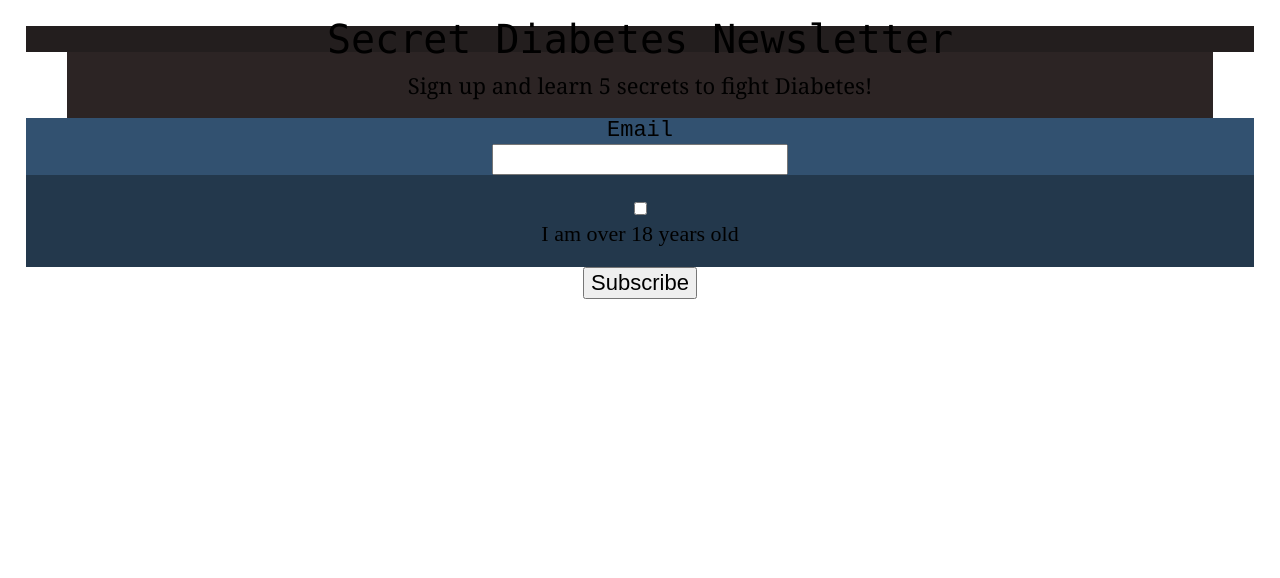
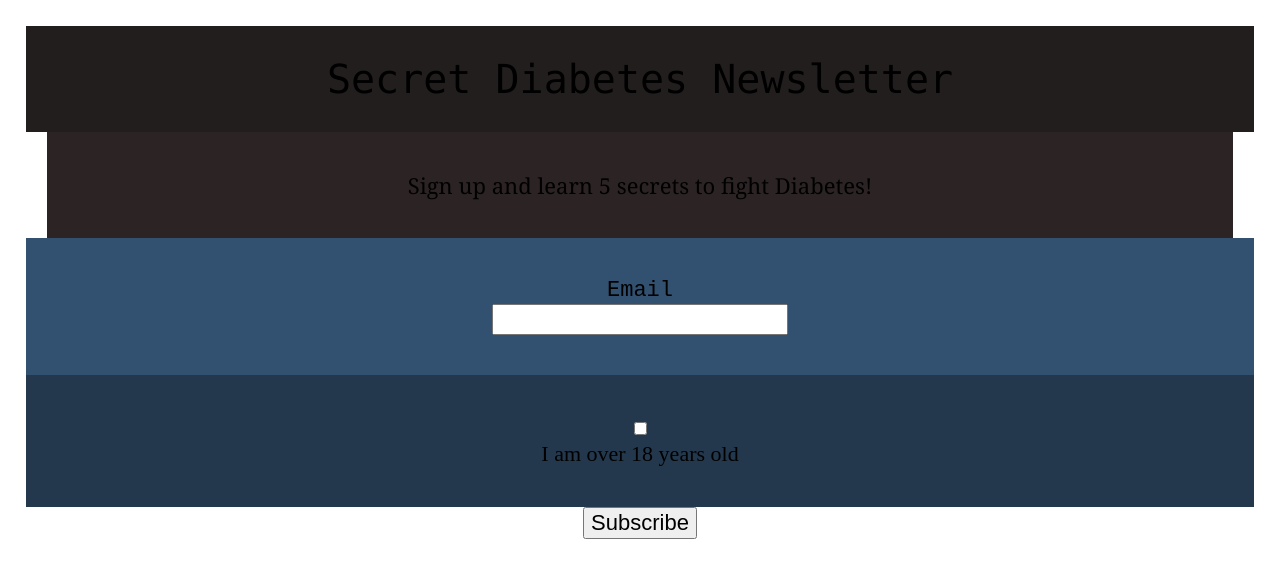
Before and after one commit to AAlag07/362-Lab3, a plain HTML site: page index.html in a window 1280 px wide. Drawn offline with nearby package versions, Linux system fonts and the light colour scheme.

Commit message:
Update screen.css

```diff
--- a/css/screen.css
+++ b/css/screen.css
@@ -212,6 +212,7 @@ body {
 h1 {
    font-size: 40px;
    margin: auto;
+   padding: 40px;
    background-color: #231E1E;
    font-family: 'Monaco', Monospace;
 }
@@ -219,7 +220,7 @@ h1 {
 p {
    width: 90%;
    margin: auto;
-   padding: 20px;
+   padding: 40px;
    background-color:#2C2424;
    font-family: 'Georgia', Serif;
 }
@@ -228,6 +229,7 @@ p {
    margin: auto;
    display: block;
    text-align: center;
+   padding: 40px;
    background-color:#325170;
    font-family: 'Courier New', Monospace;
 }
@@ -237,7 +239,7 @@ p {
    width: 100;
    display: block;
    text-align: center;
-   padding: 20px;
+   padding: 40px;
    background-color:#23384C;
    font-family: 'Times New Roman', Times, serif;
 }
@@ -246,7 +248,7 @@ p {
    margin: auto;
    display: block;
    text-align: center;
-   padding: 20px;
+   padding: 40px;
    background-color:#325170;
    font-family: 'Times New Roman', Times, serif;
 }
```
